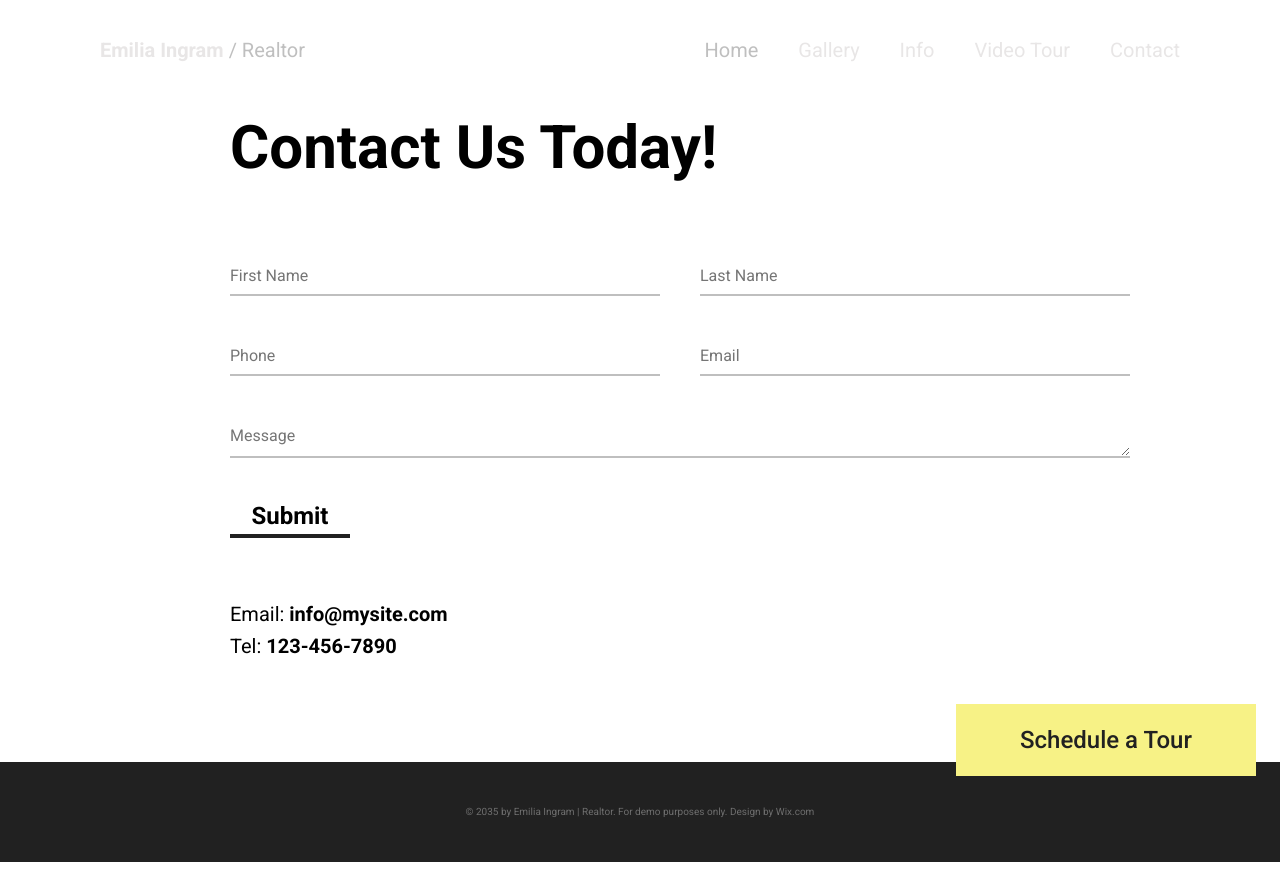
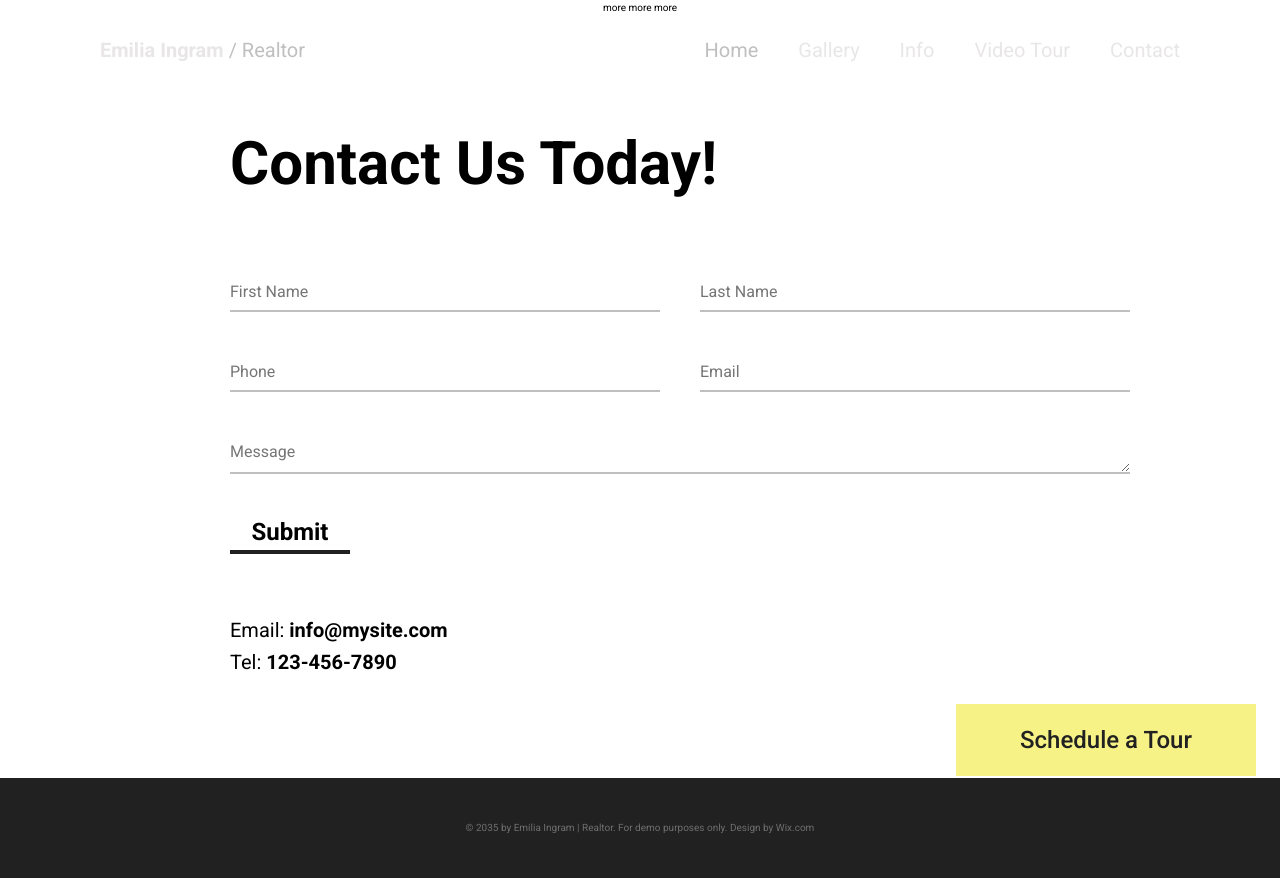
Before and after one commit to Knopkaivy/real-estate-landing, a React (Create React App) app: page /more in a window 1280 px wide. Built offline with nearby package versions, Linux system fonts and the light colour scheme.

Commit message:
add More component and route

```diff
--- a/src/App.jsx
+++ b/src/App.jsx
@@ -5,6 +5,7 @@ import Navbar from './components/Navbar';
 import ScheduleButton from './components/ScheduleButton';
 import MainPage from './components/MainPage';
 import './styles/App.css';
+import More from './components/More';
 
 function App() {
   return (
@@ -12,7 +13,8 @@ function App() {
       <Navbar />
       <ScheduleButton />
       <Routes>
-        <Route index element={<MainPage />} />
+        <Route path="/" element={<MainPage />} />
+        <Route path="/more" element={<More />} />
       </Routes>
       <Contact />
       <Footer />
--- /dev/null
+++ b/src/components/More.jsx
@@ -0,0 +1,7 @@
+import React from 'react';
+
+const More = () => {
+  return <div>more more more</div>;
+};
+
+export default More;
```
